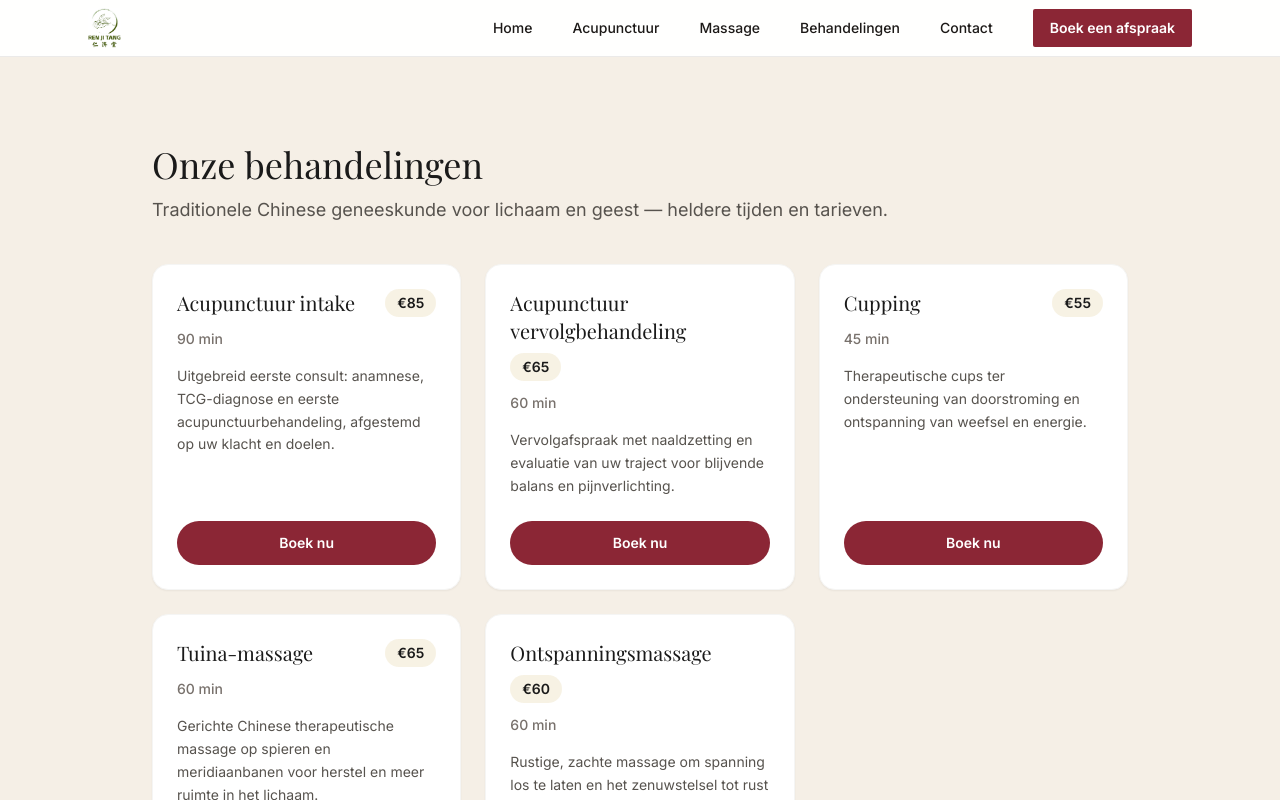
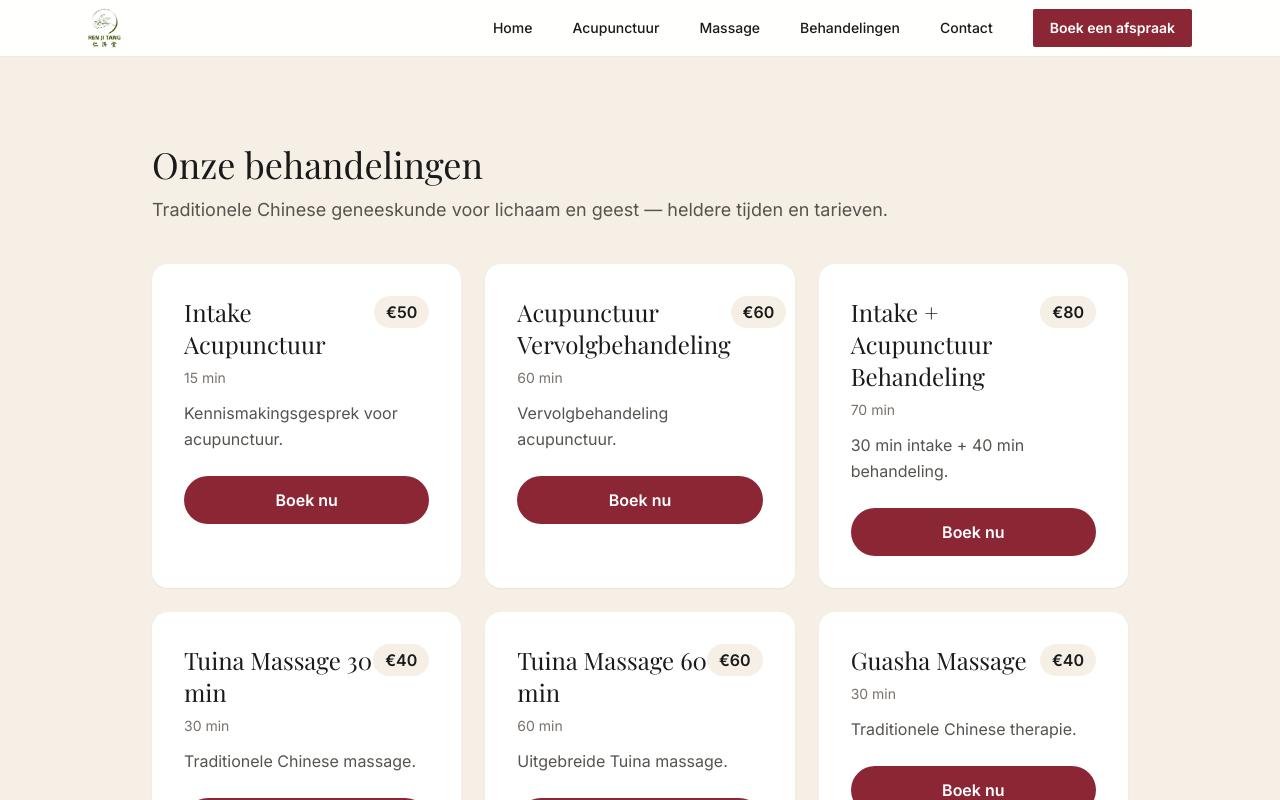
Before and after one commit to renjitangdenbosch-next/renjitang-next, a Next.js app: page /behandelingen in a window 1280 px wide. Shown: the top 800 px of the page. Built offline with nearby package versions, Linux system fonts and the light colour scheme; a web font is replaced by a local one.

Commit message:
behandelingen gebruikt SERVICES van lib/site.ts

```diff
--- a/app/(public)/behandelingen/page.tsx
+++ b/app/(public)/behandelingen/page.tsx
@@ -1,4 +1,5 @@
 import type { Metadata } from "next";
+import { SERVICES } from "@/lib/site";
 
 export const metadata: Metadata = {
   title: "Onze behandelingen",
@@ -6,46 +7,6 @@ export const metadata: Metadata = {
     "Prijzen en tijden voor acupunctuur, cupping, Tuina en ontspanningsmassage bij Ren Ji Tang.",
   alternates: { canonical: "/behandelingen" },
 };
-
-const BOOKING_HREF = "https://renjitang.nl/index.php/book-appointment/";
-
-const treatments = [
-  {
-    name: "Acupunctuur intake",
-    duration: "90 min",
-    price: 85,
-    description:
-      "Uitgebreid eerste consult: anamnese, TCG-diagnose en eerste acupunctuurbehandeling, afgestemd op uw klacht en doelen.",
-  },
-  {
-    name: "Acupunctuur vervolgbehandeling",
-    duration: "60 min",
-    price: 65,
-    description:
-      "Vervolgafspraak met naaldzetting en evaluatie van uw traject voor blijvende balans en pijnverlichting.",
-  },
-  {
-    name: "Cupping",
-    duration: "45 min",
-    price: 55,
-    description:
-      "Therapeutische cups ter ondersteuning van doorstroming en ontspanning van weefsel en energie.",
-  },
-  {
-    name: "Tuina-massage",
-    duration: "60 min",
-    price: 65,
-    description:
-      "Gerichte Chinese therapeutische massage op spieren en meridiaanbanen voor herstel en meer ruimte in het lichaam.",
-  },
-  {
-    name: "Ontspanningsmassage",
-    duration: "60 min",
-    price: 60,
-    description:
-      "Rustige, zachte massage om spanning los te laten en het zenuwstelsel tot rust te brengen.",
-  },
-];
 
 export default function BehandelingenPage() {
   return (
@@ -56,30 +17,26 @@ export default function BehandelingenPage() {
       </p>
 
       <div className="grid gap-6 sm:grid-cols-2 lg:grid-cols-3">
-        {treatments.map((t) => (
-          <article
-            key={t.name}
-            className="flex flex-col rounded-2xl border border-stone-100 bg-white p-6 shadow-sm dark:border-stone-700 dark:bg-stone-900/90"
-          >
-            <div className="mb-3 flex flex-wrap items-center justify-between gap-2">
-              <h2 className="font-serif text-xl text-rjt-dark dark:text-rjt-cream">{t.name}</h2>
-              <span className="rounded-full bg-rjt-gold/15 px-3 py-1 text-sm font-semibold text-rjt-dark dark:text-rjt-gold">
-                €{t.price}
+        {SERVICES.map((service) => (
+          <div key={service.id} className="rounded-2xl bg-white p-8 shadow-sm">
+            <div className="mb-2 flex items-start justify-between">
+              <h2 className="font-serif text-2xl text-rjt-dark">{service.naam}</h2>
+              <span className="rounded-full bg-rjt-beige px-3 py-1 font-semibold text-rjt-dark">
+                €{service.prijs}
               </span>
             </div>
-            <p className="mb-4 text-sm font-medium text-stone-500 dark:text-stone-400">{t.duration}</p>
-            <p className="mb-6 flex-1 text-sm leading-relaxed text-stone-600 dark:text-stone-300">
-              {t.description}
-            </p>
+            <p className="mb-3 text-sm text-stone-500">{service.duur} min</p>
+            <p className="mb-6 leading-relaxed text-stone-600">{service.beschrijving}</p>
+
             <a
-              href={BOOKING_HREF}
+              href="https://renjitang.nl/index.php/book-appointment/"
               target="_blank"
               rel="noopener noreferrer"
-              className="inline-flex w-full items-center justify-center rounded-full bg-rjt-red py-3 text-center text-sm font-semibold text-white transition-colors hover:bg-red-900"
+              className="block w-full rounded-full bg-rjt-red py-3 text-center font-semibold text-white transition-colors hover:bg-red-900"
             >
               Boek nu
             </a>
-          </article>
+          </div>
         ))}
       </div>
     </div>
```
